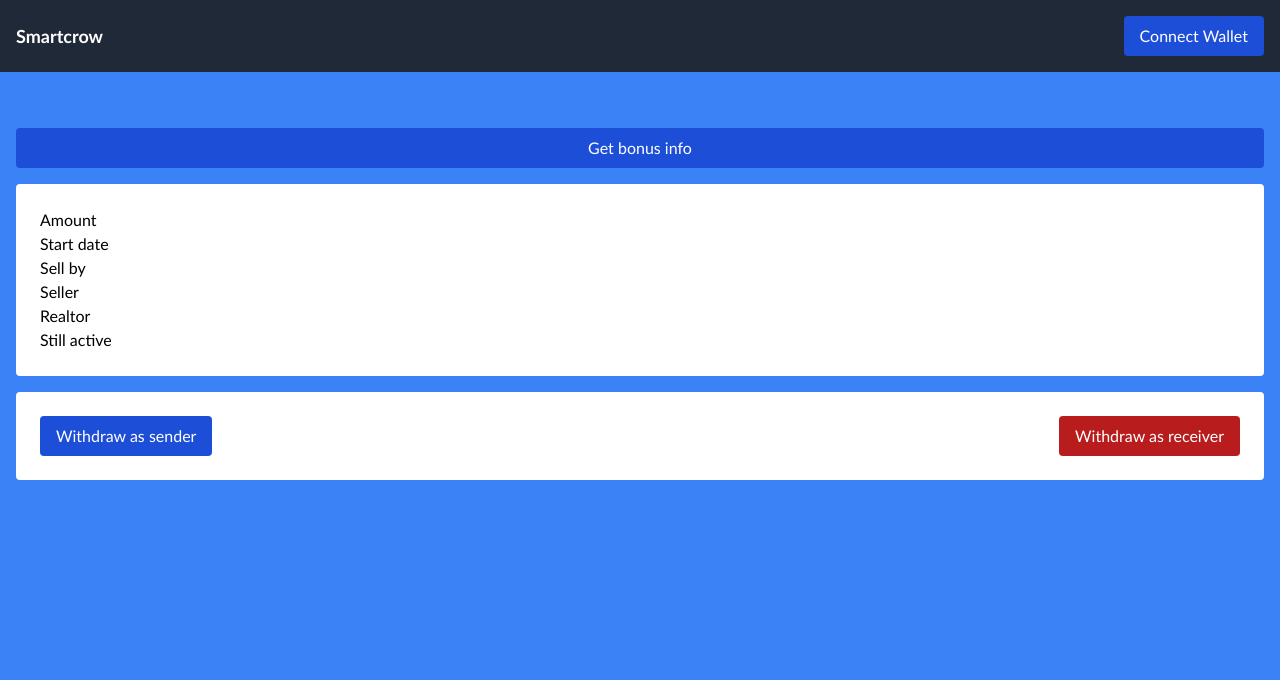
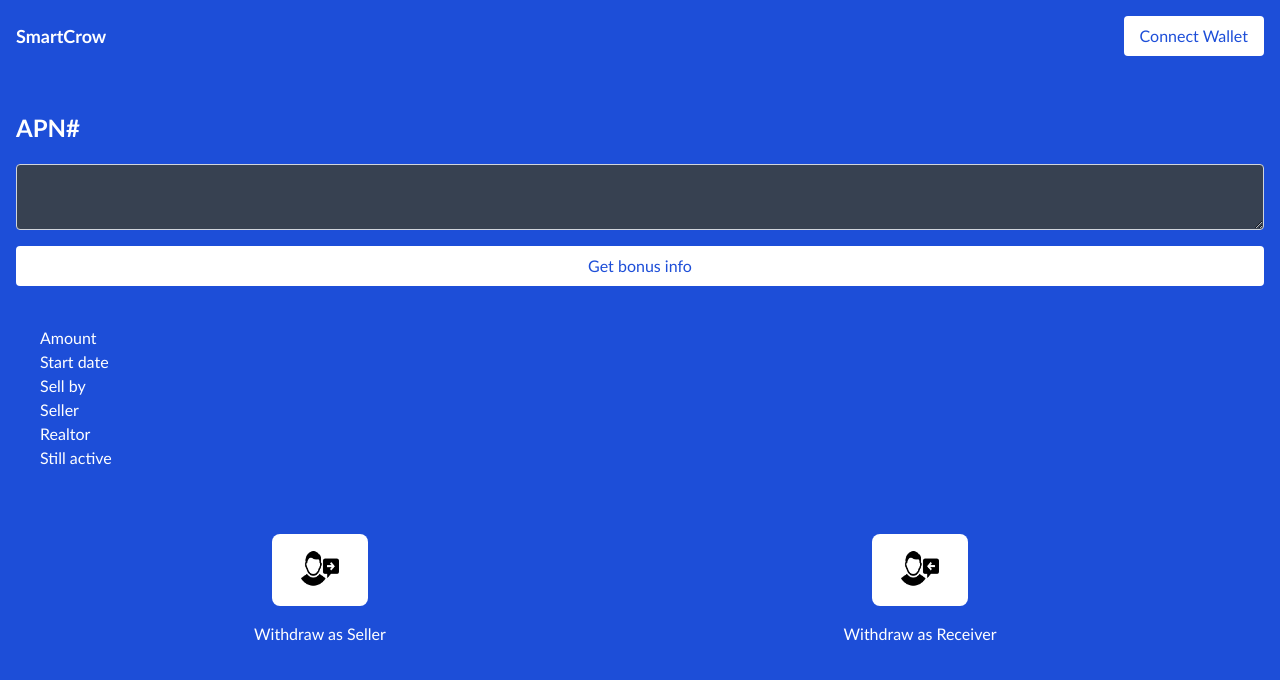
Before and after one commit to Jeffer1980/Smartcrow, a Next.js app: page /existingContract in a window 1280 px wide. Shown: the top 680 px of the page. Built offline with nearby package versions, Linux system fonts and the light colour scheme.

Commit message:
intermediary commit

```diff
--- a/pages/existingContract.js
+++ b/pages/existingContract.js
@@ -602,9 +602,12 @@ const MyPage = () => {
 
 	const router = useRouter();
   	const { SelAPN } = router.query;
+
 	console.log('APN = '+{SelAPN});
 	const APN = SelAPN;
 	console.log('APN = '+APN);
+	const {Address} = router.query;
+
 
     /*useEffect(()=>{
         const fetchdata = async() => {fetch();}
@@ -618,6 +621,34 @@ const MyPage = () => {
 
     const handleWithdrawRealtor = async() => {
         var result = await withdrawrealtor(APN);
+        console.log(result);
+        if (result==1){
+            setPopupHeader('Cannot withdraw');
+            setPopupText('Last record date before bonus start date');
+            setShowPopup(true);
+        }
+
+		else if (result==2){
+            setPopupHeader('Cannot withdraw');
+            setPopupText('Last record date later than sell by date');
+            setShowPopup(true);
+        }
+
+		else if (result==3){
+            setPopupHeader('Cannot withdraw');
+            setPopupText('Bonus no longer active');
+            setShowPopup(true);
+        }
+
+		else if (result==4){
+            setPopupHeader('Cannot withdraw');
+            setPopupText('Earliest withdraw date is 30 days after sell by date');
+            setShowPopup(true);
+        }
+    }
+
+	const handleWithdrawSeller = async() => {
+        var result = await withdrawseller(APN);
         console.log(result);
         if (result==1){
             setPopupHeader('Cannot withdraw');
@@ -689,26 +720,32 @@ const MyPage = () => {
 
    //fetch();
     return (
-      <div className="bg-blue-500 min-h-screen">
-        <nav className="bg-gray-800 p-4">
+      <div className="bg-blue-700 min-h-screen">
+        <nav className="bg-blue-700 p-4">
           <div className="flex items-center justify-between">
-            <h1 className="text-white font-bold text-lg">Smartcrow</h1>
-            <button className="bg-blue-700 text-white px-4 py-2 rounded">
+            <h1 className="text-white font-bold text-lg">SmartCrow</h1>
+            <button className="bg-white text-blue-700 px-4 py-2 rounded">
               Connect Wallet
             </button>
           </div>
         </nav>
         <div className="container mx-auto px-4 py-10">
           <div className="flex flex-col gap-4">
-            <h2 className="text-white text-2xl font-bold">{APN}</h2>
-			<button className="bg-blue-700 text-white px-4 py-2 rounded" onClick={handleUpdate}>
+            <h2 className="text-white text-2xl font-bold">APN# {APN}</h2>
+			<textarea
+                id="addresscheck"
+                className="border-gray-300 bg-gray-700 text-white text-center border rounded w-full py-2 px-3 mt-1"
+				defaultValue={Address}
+                rows={2}
+              />
+			<button className="bg-white text-blue-700 px-4 py-2 rounded" onClick={handleUpdate}>
               Get bonus info
             </button>
-            <div className="bg-white p-6 rounded">
+            <div className="p-6 rounded">
               <div className="flex">
                 <div className="w-1/2">
 
-                  <ul className="list-inside">
+                  <ul className="list-inside text-white">
                     <li>Amount</li>
                     <li>Start date</li>
                     <li>Sell by</li>
@@ -717,7 +754,7 @@ const MyPage = () => {
                     <li>Still active</li>
                   </ul>
                 </div>
-                <div className="w-1/2 text-right">
+                <div className="w-1/2 text-right text-white">
 
                   <ul className="list-inside">
                     <li id="contractamount">{acontractamount}</li>
@@ -730,13 +767,19 @@ const MyPage = () => {
                 </div>
               </div>
             </div>
-            <div className="bg-white p-6 rounded flex justify-between">
-              <button className="bg-blue-700 text-white px-4 py-2 rounded" onClick={withdrawseller}>
-                Withdraw as sender
-              </button>
-              <button className="bg-red-700 text-white px-4 py-2 rounded" onClick={handleWithdrawRealtor}>
-                Withdraw as receiver
-              </button>
+            <div className="p-6 rounded flex justify-between">
+				<div className="w-full sm:w-1/2 text-center mr-10">
+    				<button class="bg-white hover:bg-blue-600 text-white font-semibold py-3 px-6 rounded-lg mb-4" onClick={handleWithdrawSeller}>
+						<img src="/assets/images/sender.png" alt="New File Image" className="h-12 w-12" />
+    				</button>
+    				<p className="text-white">Withdraw as Seller</p>
+  				</div>
+				<div className="w-full sm:w-1/2 text-center mr-10">
+    				<button class="bg-white hover:bg-blue-600 text-white font-semibold py-3 px-6 rounded-lg mb-4" onClick={handleWithdrawRealtor}>
+						<img src="/assets/images/receiver.png" alt="New File Image" className="h-12 w-12" />
+    				</button>
+    				<p className="text-white">Withdraw as Receiver</p>
+  				</div>
 
             </div>
           </div>
--- a/pages/index.js
+++ b/pages/index.js
@@ -502,10 +502,11 @@ const HomePage = () => {
 
 	const handleExistingContract = () => {
 		const data = document.getElementById("myAPNInput").value;
+		const data2 = document.getElementById("addresscheck").value;
 		if (data=='Paste clipboard value here...'){
 			return 1;
 		}
-		else {router.push(`/existingContract?SelAPN=${data}`);}
+		else {router.push(`/existingContract?SelAPN=${data}&Address=${data2}`);}
 	};
 
 	const handleNewContract = () => {
@@ -539,8 +540,7 @@ const HomePage = () => {
 			/>
 			<button
 			  className="bg-white text-blue-500 font-semibold px-2 py-2 rounded-full m-2"
-			  onClick={copyToClipboard}
-			>
+			  onClick={copyToClipboard}>
 			  <img src="/assets/images/paste.png" alt="Paste Image" className="h-5 w-5" />
 			</button>
 			<button
```
Also changed, not shown: public/assets/images/receiver.png (added), public/assets/images/sender.png (added).
